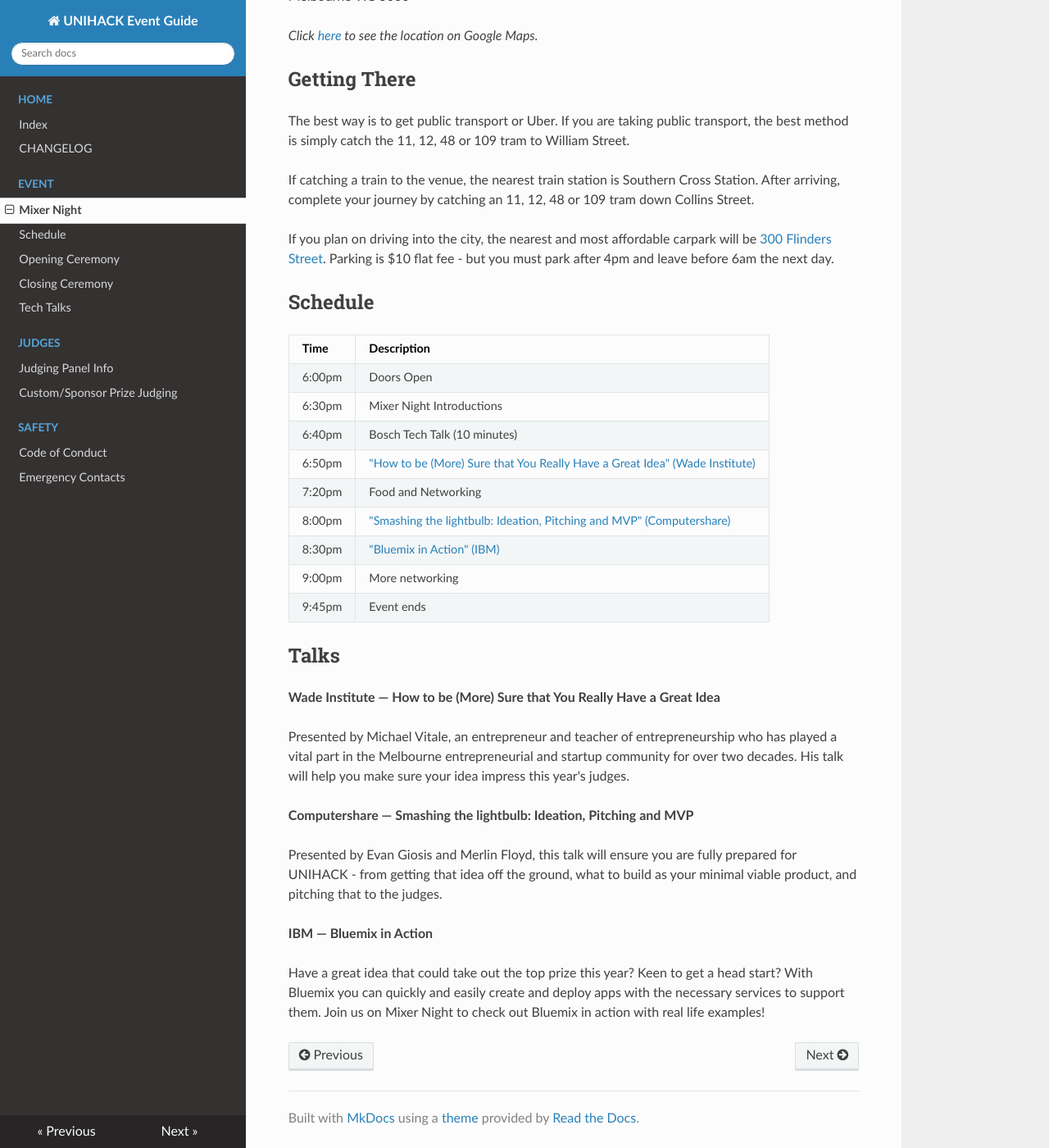
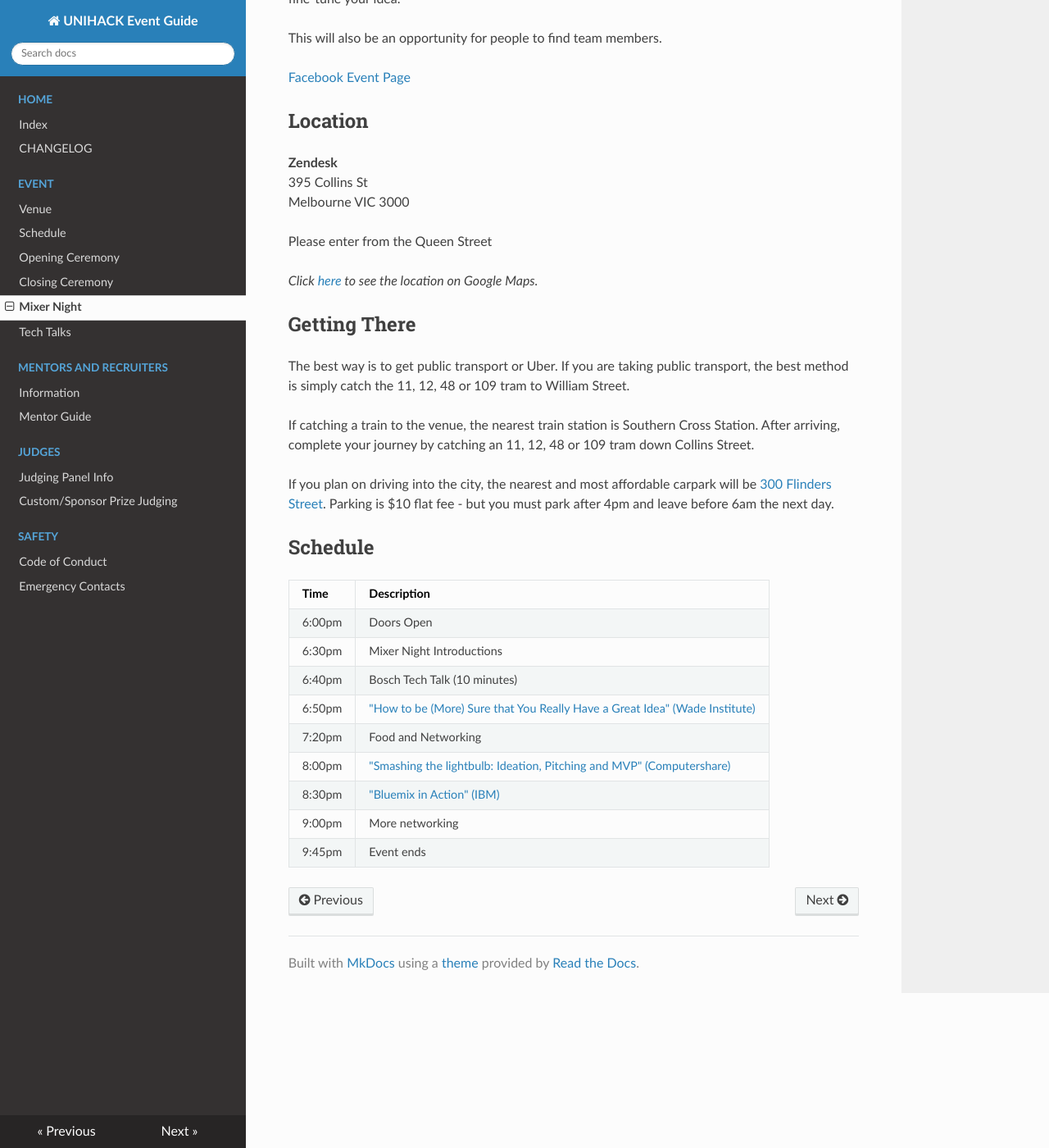
Before and after one commit to unihackhq/event-guide, an MkDocs documentation site: the page built from docs/event/mixer-night.md, in a window 1280 px wide and 1400 px high, scrolled down 580 px. Shown: the whole window at 82% size. Built offline with MkDocs 1.6.1, drawn with Linux system fonts in a browser that asks for light colours; nearby versions of some CDN libraries; old or Windows-style settings are respelled for this version of MkDocs; some of the changed text lies outside the part shown.

Commit message:
UPDATE v1.0.2

```diff
--- a/docs/event/mixer-night.md
+++ b/docs/event/mixer-night.md
@@ -1,12 +1,10 @@
-![Mixer Night](img/mixernight-head.jpg)
+![Mixer Night](../img/mixernight-head.jpg)
 
 This year, for the first time, we are introducing a Mixer Night on July 26.
 
 The Mixer Night will feature industry experts presenting talks that will prep you before the main event and ensure you and your team are ready. Some mentors will make an appearance to help you fine-tune your idea.
 
-This will also be an opportunity for people to find team members. So if you are looking, then we highly suggest you attend!
-
-The Mixer Night begins at 6:00pm on July 26.
+This will also be an opportunity for people to find team members.
 
 [Facebook Event Page](https://www.facebook.com/events/1640272519627347/)
 
@@ -15,6 +13,8 @@ The Mixer Night begins at 6:00pm on July 26.
 **Zendesk**
 395 Collins St
 Melbourne VIC 3000
+
+Please enter from the Queen Street
 
 *Click [here](https://goo.gl/maps/SNYfEvAcwKk) to see the location on Google
 Maps.*
@@ -34,26 +34,9 @@ Time    | Description
 6:00pm  | Doors Open
 6:30pm  | Mixer Night Introductions
 6:40pm  | Bosch Tech Talk (10 minutes)
-6:50pm  | ["How to be (More) Sure that You Really Have a Great Idea" (Wade Institute)](#wade)
+6:50pm  | ["How to be (More) Sure that You Really Have a Great Idea" (Wade Institute)](tech-talks.md#wade)
 7:20pm  | Food and Networking
-8:00pm  | ["Smashing the lightbulb: Ideation, Pitching and MVP" (Computershare)](#computershare)
-8:30pm  | ["Bluemix in Action" (IBM)](#ibm)
+8:00pm  | ["Smashing the lightbulb: Ideation, Pitching and MVP" (Computershare)](tech-talks.md#computershare)
+8:30pm  | ["Bluemix in Action" (IBM)](tech-talks.md#ibm)
 9:00pm  | More networking
 9:45pm  | Event ends
-
-## Talks
-
-<a name="wade"></a>
-**Wade Institute &mdash; How to be (More) Sure that You Really Have a Great Idea**
-
-Presented by Michael Vitale, an entrepreneur and teacher of entrepreneurship who has played a vital part in the Melbourne entrepreneurial and startup community for over two decades. His talk will help you make sure your idea impress this year's judges.
-
-<a name="computershare"></a>
-**Computershare &mdash; Smashing the lightbulb: Ideation, Pitching and MVP**
-
-Presented by Evan Giosis and Merlin Floyd, this talk will ensure you are fully prepared for UNIHACK - from getting that idea off the ground, what to build as your minimal viable product, and pitching that to the judges.
-
-<a name="ibm"></a>
-**IBM &mdash; Bluemix in Action**
-
-Have a great idea that could take out the top prize this year? Keen to get a head start? With Bluemix you can quickly and easily create and deploy apps with the necessary services to support them. Join us on Mixer Night to check out Bluemix in action with real life examples!
--- a/mkdocs.yml
+++ b/mkdocs.yml
@@ -4,11 +4,15 @@ pages:
       - Index: 'index.md'
       - CHANGELOG: 'changelog.md'
   - Event:
-      - Mixer Night: 'event/mixer-night.md'
+      - Venue: 'event/venue.md'
       - Schedule: 'event/schedule.md'
       - Opening Ceremony: 'event/opening-ceremony.md'
       - Closing Ceremony: 'event/closing-ceremony.md'
+      - Mixer Night: 'event/mixer-night.md'
       - Tech Talks: 'event/tech-talks.md'
+  - Mentors and Recruiters:
+      - Information: 'mentor/information.md'
+      - Mentor Guide: 'mentor/guide.md'
   - Judges:
       - Judging Panel Info: 'judges/judging-panel.md'
       - Custom/Sponsor Prize Judging: 'judges/sponsor-prizes.md'
```
Also changed, not shown: docs/changelog.md (+7 -0 lines), docs/event/schedule.md (+3 -4 lines), docs/event/tech-talks.md (+5 -10 lines), docs/judges/judging-panel.md (+11 -0 lines), docs/mentor/guide.md (added, +36 -0 lines), docs/mentor/info.md (added, +34 -0 lines).
